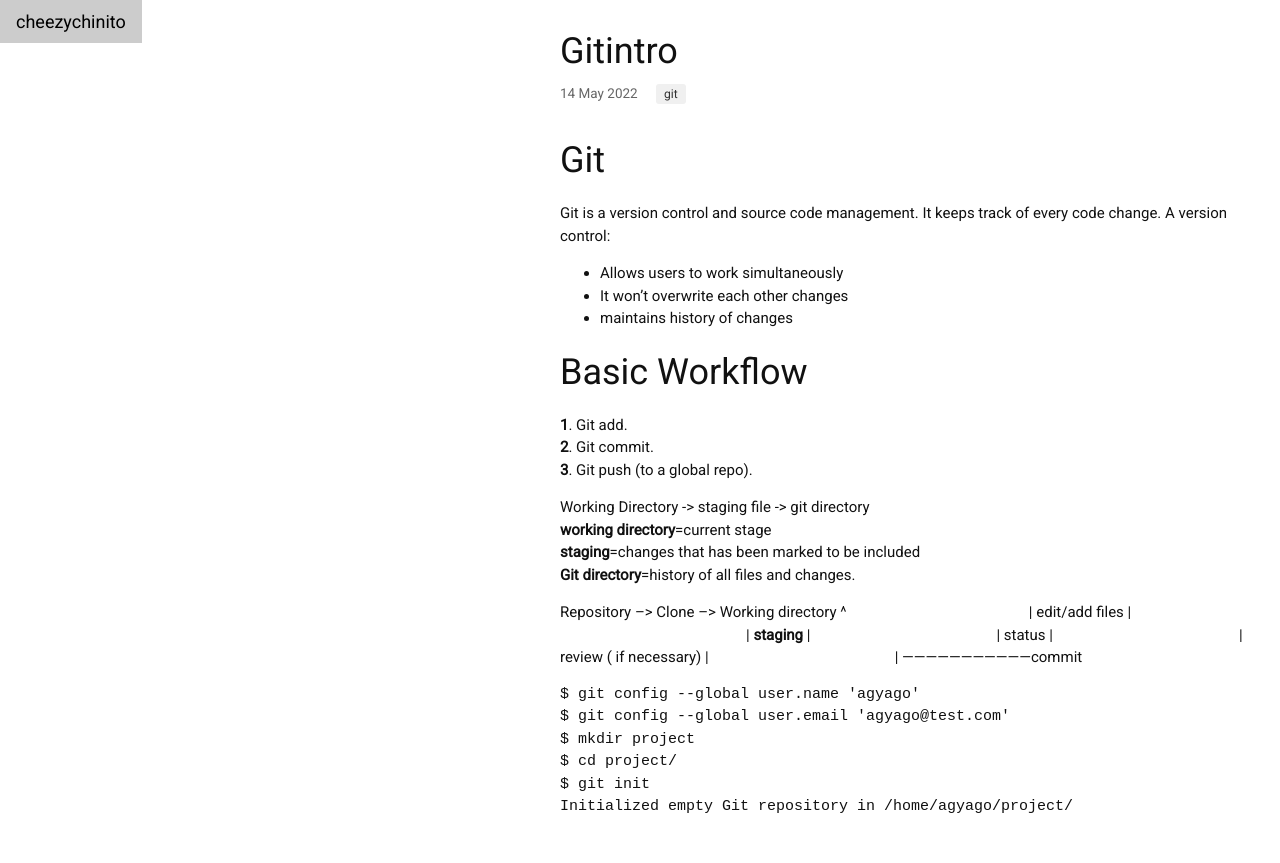
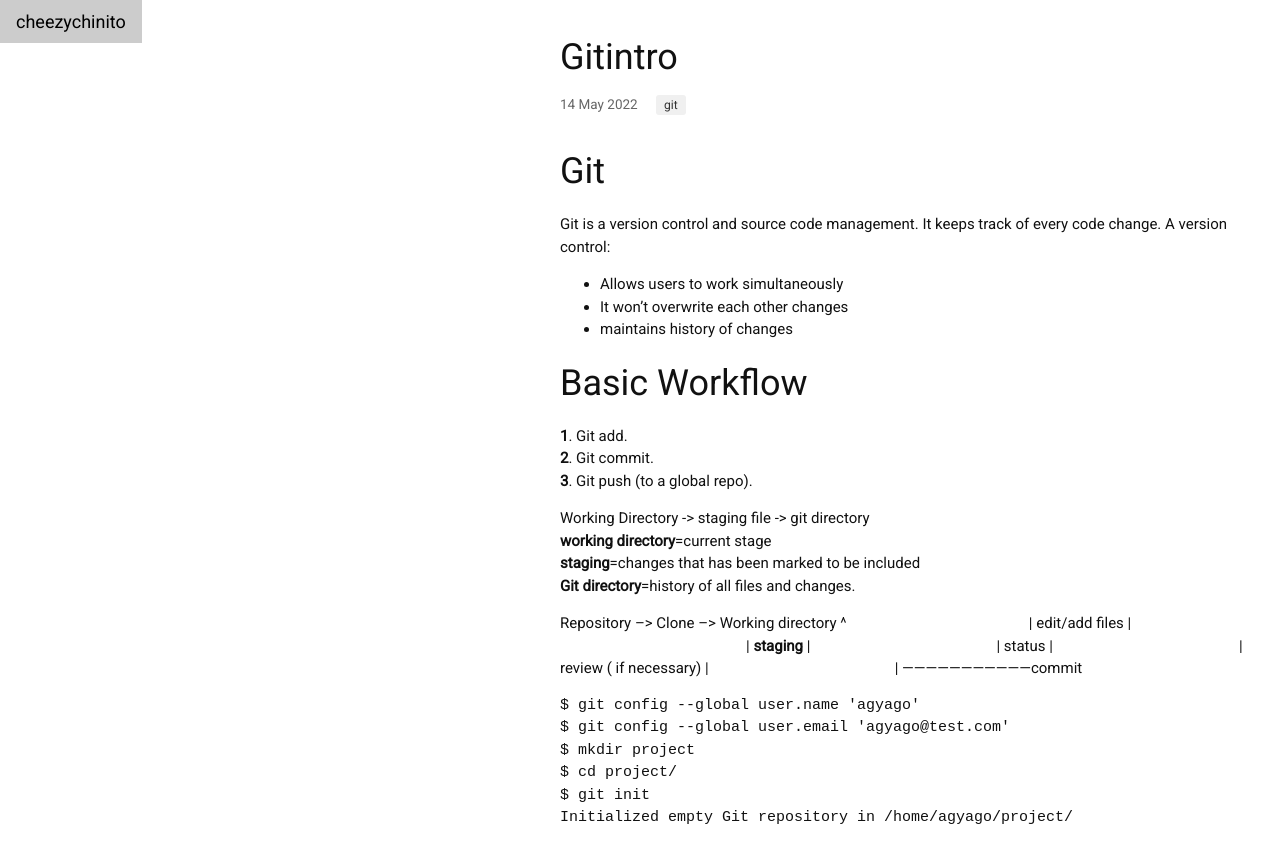
Before and after one commit to agyago/agyago.github.io, a Jekyll site: the page built from _posts/2022-05-14-GitIntro.md, in a window 1280 px wide. Shown: the top 863 px of the page. Built offline with Jekyll 4.4.1, drawn with Linux system fonts in a browser that asks for light colours; comment, search, counter and statistics services are not loaded.

Commit message:
Update post.html

```diff
--- a/_layouts/post.html
+++ b/_layouts/post.html
@@ -3,7 +3,7 @@
 ---
 <article class="post">
   <header class="post-header">
-    <h1 class="post-title">{{ page.title }}</h1>
+    <h1>{{ page.title }}</h1>
     <div class="post-meta">
       <time datetime="{{ page.date | date_to_xmlschema }}">
         {{ page.date | date_to_string }}
```
